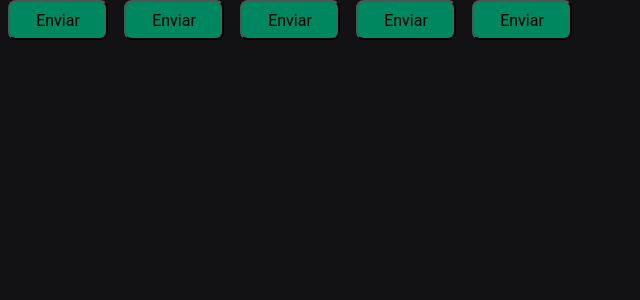
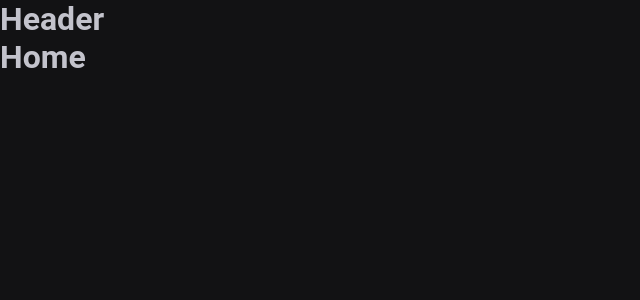
Before and after one commit to jonas-gerosa361/ignite-react, a React (Vite) app in the folder module02/02-ignite-timer/: page / in a window 1280 px wide. Shown: the top 300 px of the page, without its empty margins (0-640 px from the left). Built offline with nearby package versions, Linux system fonts and the light colour scheme.

Commit message:
react-router-dom and layouts

```diff
--- a/module02/02-ignite-timer/package.json
+++ b/module02/02-ignite-timer/package.json
@@ -11,6 +11,7 @@
   "dependencies": {
     "react": "^18.2.0",
     "react-dom": "^18.2.0",
+    "react-router-dom": "^6.4.5",
     "styled-components": "^5.3.6"
   },
   "devDependencies": {
--- a/module02/02-ignite-timer/src/App.tsx
+++ b/module02/02-ignite-timer/src/App.tsx
@@ -1,18 +1,15 @@
-import { useState } from "react";
+import { BrowserRouter } from 'react-router-dom'
 import { ThemeProvider } from "styled-components";
-import { Button } from "./Button/Button";
+import { Router } from './Router';
 import { GlobalStyle } from "./styles/global";
 import { defaultTheme } from "./styles/themes/default/default";
 
 export function App() {
   return (
     <ThemeProvider theme={defaultTheme}>
-      <Button variant="primary" />
-      <Button variant="secondary"/>
-      <Button variant="success"/>
-      <Button variant="danger"/>
-      <Button />
-
+      <BrowserRouter>
+        <Router />
+      </BrowserRouter>
       <GlobalStyle />
     </ThemeProvider>
   );
--- a/module02/02-ignite-timer/src/Button/Button.styles.ts
+++ /dev/null
@@ -1,26 +0,0 @@
-import styled, { css } from "styled-components";
-
-export type ButtonVariant =  'primary' | 'secondary' | 'danger' | 'success';
-
-interface ButtonContainerProps {
-  variant: ButtonVariant
-}
-
-const buttonVariants = {
-  primary: 'purple',
-  secondary: 'orange',
-  danger: 'red',
-  success: 'green',
-}
-
-export const ButtonContainer = styled.button<ButtonContainerProps>`
-  width: 100px;
-  height: 40px;
-  border-radius: 8px;
-  margin: 0 .5rem;
-  background-color: ${props => props.theme["green-500"]};
-
-  /* ${props => {
-    return css`background-color: ${buttonVariants[props.variant]}`
-  }} */
-`
--- a/module02/02-ignite-timer/src/Button/Button.tsx
+++ /dev/null
@@ -1,11 +0,0 @@
-import { ButtonContainer, ButtonVariant } from "./Button.styles";
-
-interface ButtonProps {
-  variant?: ButtonVariant;
-}
-
-export function Button({variant = 'primary'}: ButtonProps) {
-  return (
-    <ButtonContainer variant={variant}>Enviar</ButtonContainer>
-  )
-}
--- /dev/null
+++ b/module02/02-ignite-timer/src/Router.tsx
@@ -0,0 +1,15 @@
+import { Routes, Route } from 'react-router-dom'
+import { DefaultLayout } from './layouts/DefaultLayout'
+import { History } from './pages/History'
+import { Home } from './pages/Home'
+
+export function Router() {
+  return (
+    <Routes>
+      <Route path='/' element={<DefaultLayout />}>
+        <Route path='/' element={<Home />} />
+        <Route path='/history' element={<History />} />
+      </Route>
+    </Routes>
+  )
+}
--- /dev/null
+++ b/module02/02-ignite-timer/src/components/Header.tsx
@@ -0,0 +1,3 @@
+export function Header() {
+  return <h1>Header</h1>
+}
--- /dev/null
+++ b/module02/02-ignite-timer/src/layouts/DefaultLayout.tsx
@@ -0,0 +1,11 @@
+import { Outlet } from "react-router-dom";
+import { Header } from "../components/Header";
+
+export function DefaultLayout() {
+  return (
+    <div>
+      <Header />
+      <Outlet />
+    </div>
+  )
+}
--- /dev/null
+++ b/module02/02-ignite-timer/src/pages/History.tsx
@@ -0,0 +1,3 @@
+export function History() {
+  return <h1>History</h1>
+}
--- /dev/null
+++ b/module02/02-ignite-timer/src/pages/Home.tsx
@@ -0,0 +1,3 @@
+export function Home() {
+  return <h1>Home</h1>
+}
```
Also changed, not shown: 1 other file (tests, documents, lock files or other folders).
